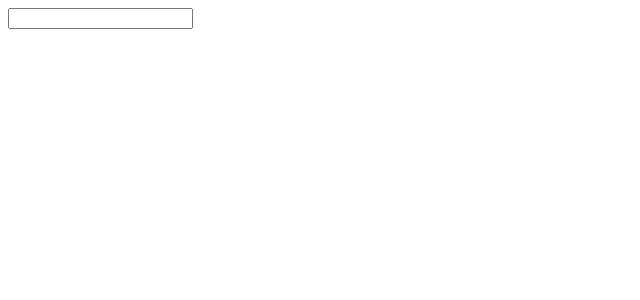
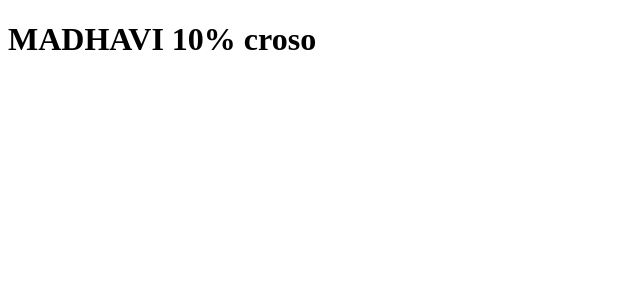
Before and after one commit to madhavi-anneboina/my-first-angularproject, an Angular app: page / in a window 1280 px wide. Shown: the top 300 px of the page, without its empty margins (0-640 px from the left). Built offline with nearby package versions, Linux system fonts and the light colour scheme.

Commit message:
added pipes

```diff
--- a/src/app/app.component.html
+++ b/src/app/app.component.html
@@ -6,12 +6,4 @@
 <!-- <app-rock-paper-scissor></app-rock-paper-scissor> -->
 <!-- <app-contact-form></app-contact-form>
 <app-reactive-form></app-reactive-form> -->
- <input type = "text"  [(ngModel)] = "op"/>
-<div [ngSwitch]="op">
-    <div *ngSwitchCase="'+'">{{num1}} + {{num2}} = {{num1+num2}}</div>
-    <div *ngSwitchCase="'-'">{{num1}} - {{num2}} = {{num1-num2}}</div>
-    <div *ngSwitchCase="'*'">{{num1}} * {{num2}} = {{num1* num2}}</div>
-    <div *ngSwitchCase="'/'">{{num1}} / {{num2}} = {{num1/num2}}</div>
-    <div *ngSwitchCase="'+'">Invalid Match</div>
-
-</div>
+<h1>{{name | uppercase}} {{marks | percent}} {{comapny | slice :2:7}}</h1>
--- a/src/app/app.component.ts
+++ b/src/app/app.component.ts
@@ -9,4 +9,7 @@ export class AppComponent {
  num1 : number = 4
  num2 : number = 8
  op : string = ""
+ name = "Madhavi"
+ marks = 0.09888
+ comapny = "microsoft"
 }
```
